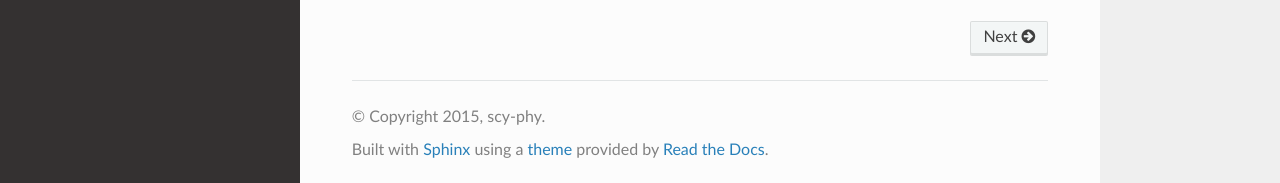
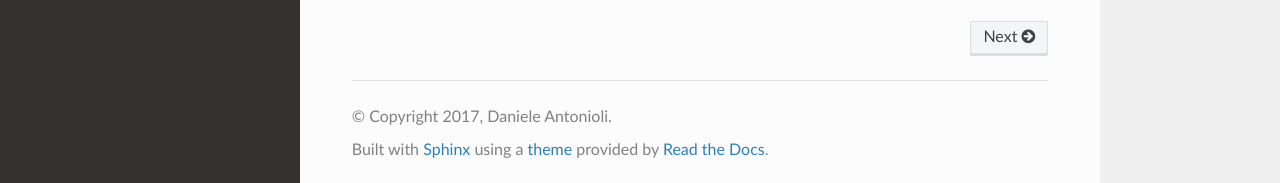
Before and after one commit to scy-phy/minicps, a Sphinx documentation site: the page built from docs/index.rst, in a window 1280 px wide and 900 px high, scrolled down 806 px. Shown: the part 714-897 px from the top of the window. Built offline with Sphinx 7.4.7 and the Read the Docs theme 2.0.0, drawn with Linux system fonts in a browser that asks for light colours.

Commit message:
Update copyright

```diff
--- a/docs/conf.py
+++ b/docs/conf.py
@@ -58,7 +58,7 @@ master_doc = 'index'
 
 # General information about the project.
 project = u'minicps'
-copyright = u'2015, scy-phy'
+copyright = u'2017, Daniele Antonioli'
 author = u'scy-phy'
 
 # The version info for the project you're documenting, acts as replacement for
```
